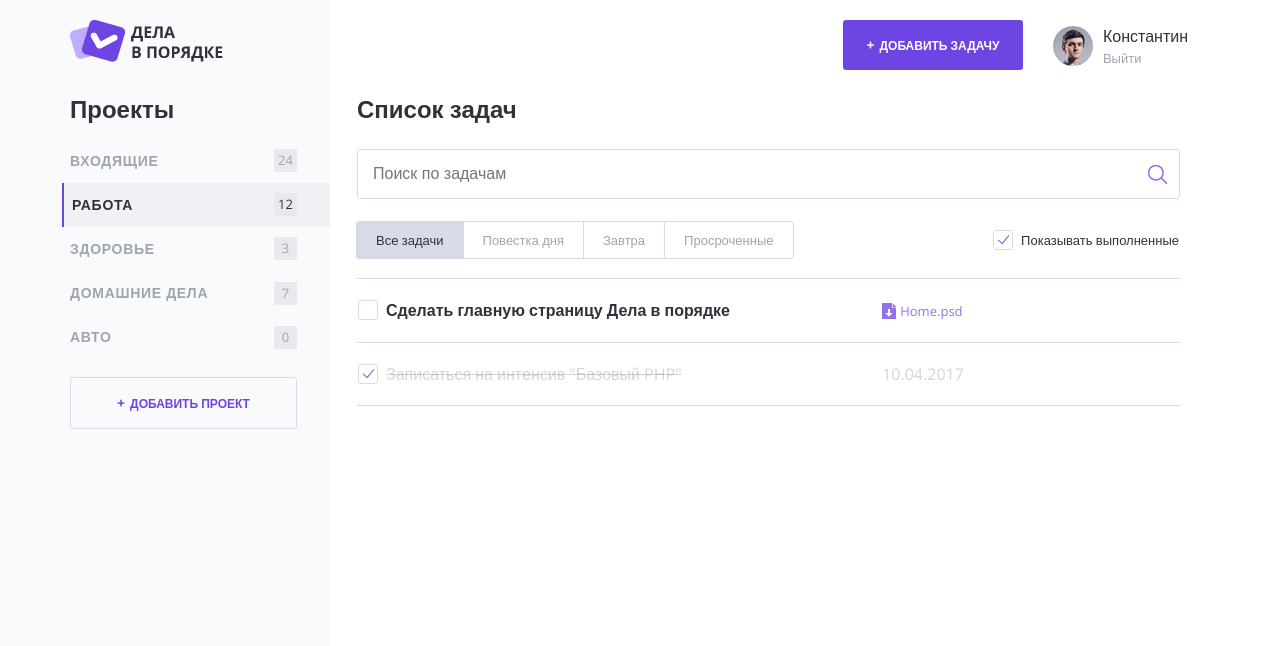
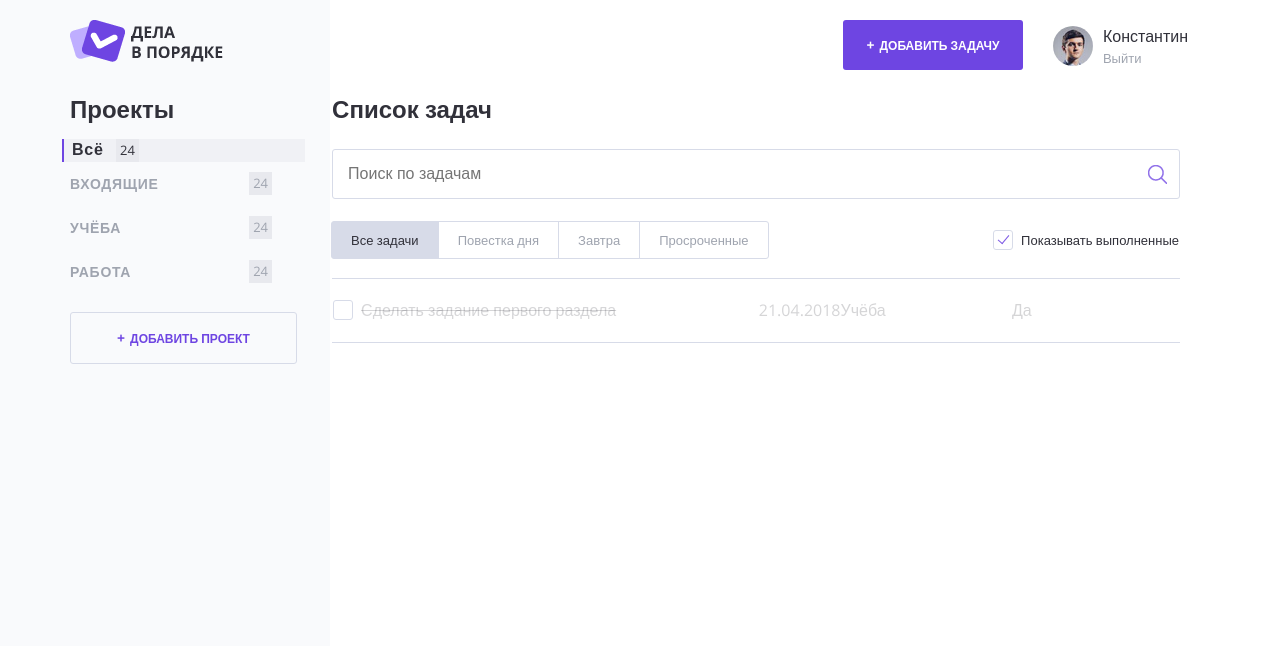
Before and after one commit to ilya-Romankov/491749-doingsdone, a PHP site: page / in a window 1280 px wide. Shown: the top 646 px of the page. Run offline with PHP 8.4, Linux system fonts and the light colour scheme.

Commit message:
Добавил меню и задачи

```diff
--- a/index.php
+++ b/index.php
@@ -1,10 +1,29 @@
 <?php
 // показывать или нет выполненные задачи
 $show_complete_tasks = rand(0, 1);
+$categorys=["Всё","Входящие", "Учёба","Работа"];
+$tasks= [
+    ["task"=>"Собеседование в IT комании","date"=>"01.06.2018","category"=>"Работа","done"=>"Нет"],
+    ["task"=>"Выполнить тестовое задание","date"=>"25.05.2018","category"=>"Работа","done"=>"Нет"],
+    ["task"=>"Сделать задание первого раздела","date"=>"21.04.2018","category"=>"Учёба","done"=>"Да"],
+    ["task"=>"Встреча с другоми","date"=>"22.04.2018","category"=>"Входящие","done"=>"Нет"],
+    ["task"=>"Купить корм для кота","date"=>"Нет","category"=>"Домашние дела","done"=>"Нет"],
+    ["task"=>"Заказать пиццу","date"=>"Нет","category"=>"Работа","done"=>"Нет"]
+];
+$filtered_tasks=[];
+$category_active = 0;
+if ($show_complete_tasks == 1){
+    foreach ($tasks as  $task) {
+        if ($task['done'] == 'Нет') {
+            continue;
+        }
+        $filtered_tasks[] = $task;
+    }
+    $tasks = $filtered_tasks;
+}
 ?>
 <!DOCTYPE html>
 <html lang="ru">
-
 <head>
     <meta charset="UTF-8">
     <title>Дела в порядке</title>
@@ -15,7 +34,6 @@
 
 <body><!--class="overlay"-->
 <h1 class="visually-hidden">Дела в порядке</h1>
-
 <div class="page-wrapper">
     <div class="container container--with-sidebar">
         <header class="main-header">
@@ -47,30 +65,13 @@
 
                 <nav class="main-navigation">
                     <ul class="main-navigation__list">
-                        <li class="main-navigation__list-item">
-                            <a class="main-navigation__list-item-link" href="#">Входящие</a>
+                    <!--Вывод меню -->
+                    <?php foreach($categorys as $category_index => $category):?>
+                        <li class="main-navigation__list-item<?= ($category_active == $category_index) ? '--active' : '' ?>">
+                            <a class="main-navigation__list-item-link" href="#"><?= $category;?></a>
                             <span class="main-navigation__list-item-count">24</span>
                         </li>
-
-                        <li class="main-navigation__list-item main-navigation__list-item--active">
-                            <a class="main-navigation__list-item-link" href="#">Работа</a>
-                            <span class="main-navigation__list-item-count">12</span>
-                        </li>
-
-                        <li class="main-navigation__list-item">
-                            <a class="main-navigation__list-item-link" href="#">Здоровье</a>
-                            <span class="main-navigation__list-item-count">3</span>
-                        </li>
-
-                        <li class="main-navigation__list-item">
-                            <a class="main-navigation__list-item-link" href="#">Домашние дела</a>
-                            <span class="main-navigation__list-item-count">7</span>
-                        </li>
-
-                        <li class="main-navigation__list-item">
-                            <a class="main-navigation__list-item-link" href="#">Авто</a>
-                            <span class="main-navigation__list-item-count">0</span>
-                        </li>
+                    <?php endforeach;?>
                     </ul>
                 </nav>
 
@@ -103,35 +104,23 @@
                 </div>
 
                 <table class="tasks">
-                    <tr class="tasks__item task">
+                    <?php foreach($tasks as  $task):?>
+                    <tr class="tasks__item task <?php if($task['done'] == "Да") echo "task--completed";?> ">
                         <td class="task__select">
                             <label class="checkbox task__checkbox">
                                 <input class="checkbox__input visually-hidden task__checkbox" type="checkbox" value="1">
-                                <span class="checkbox__text">Сделать главную страницу Дела в порядке</span>
+                                <span class="checkbox__text"><?= $task['task'];?></span>
                             </label>
                         </td>
-
+                       <td class="task__date"><?= $task['date'];?></td>
                         <td class="task__file">
-                            <a class="download-link" href="#">Home.psd</a>
+                            <?= $task['category'];?>
                         </td>
-
-                        <td class="task__date"></td>
-                    </tr>
-                    <!--показывать следующий тег <tr/>, если переменная $show_complete_tasks равна единице-->
-                    <?php if ($show_complete_tasks == 1): ?>
-                    <tr class="tasks__item task task--completed">
-                        <td class="task__select">
-                            <label class="checkbox task__checkbox">
-                                <input class="checkbox__input visually-hidden" type="checkbox" checked>
-                                <span class="checkbox__text">Записаться на интенсив "Базовый PHP"</span>
-                            </label>
-                        </td>
-                        <td class="task__date">10.04.2017</td>
-
-                        <td class="task__controls">
+                        <td class="task__file">
+                            <?= $task['done'];?>
                         </td>
                     </tr>
-                <?php endif;?>
+                    <?php endforeach;?>
                 </table>
             </main>
         </div>
```
